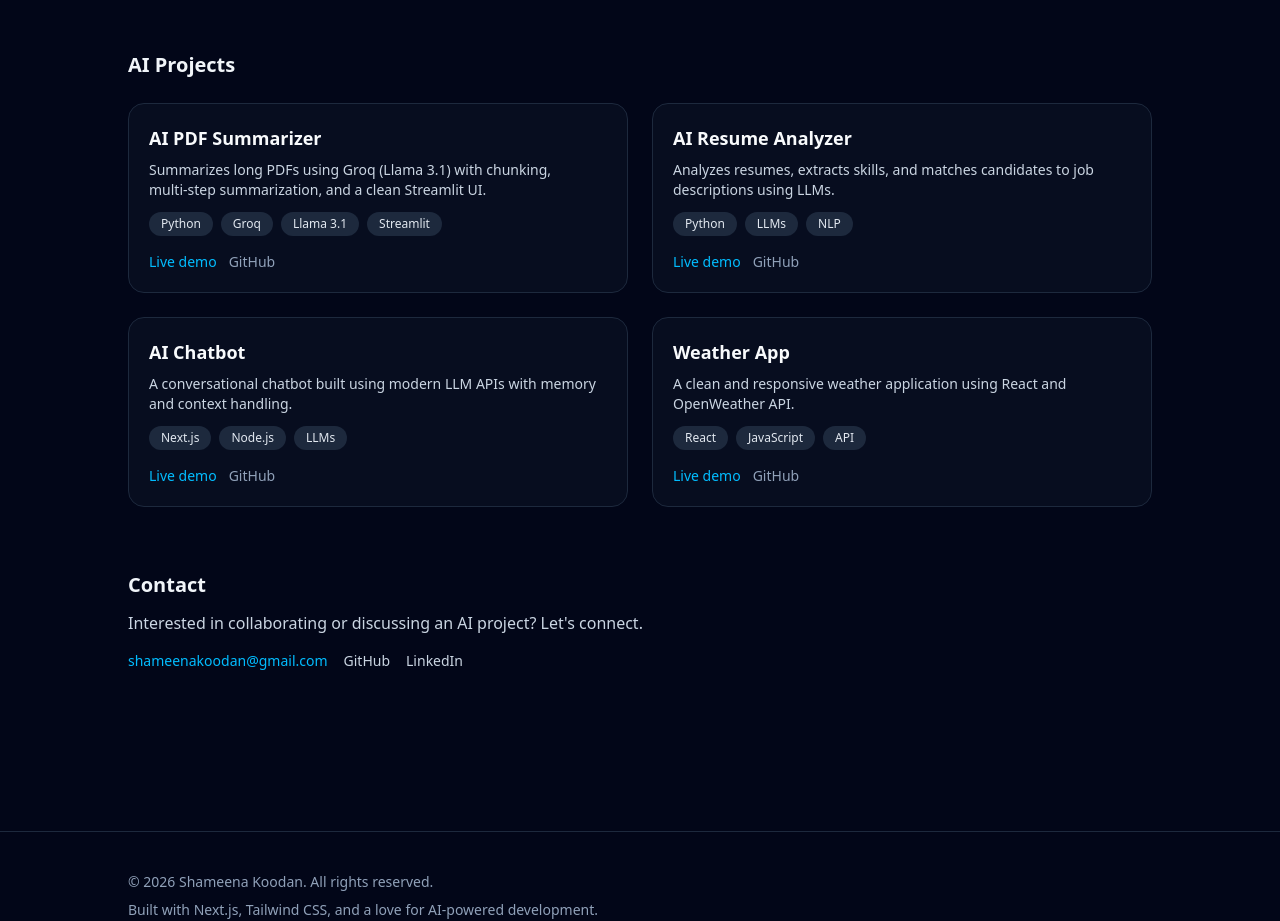
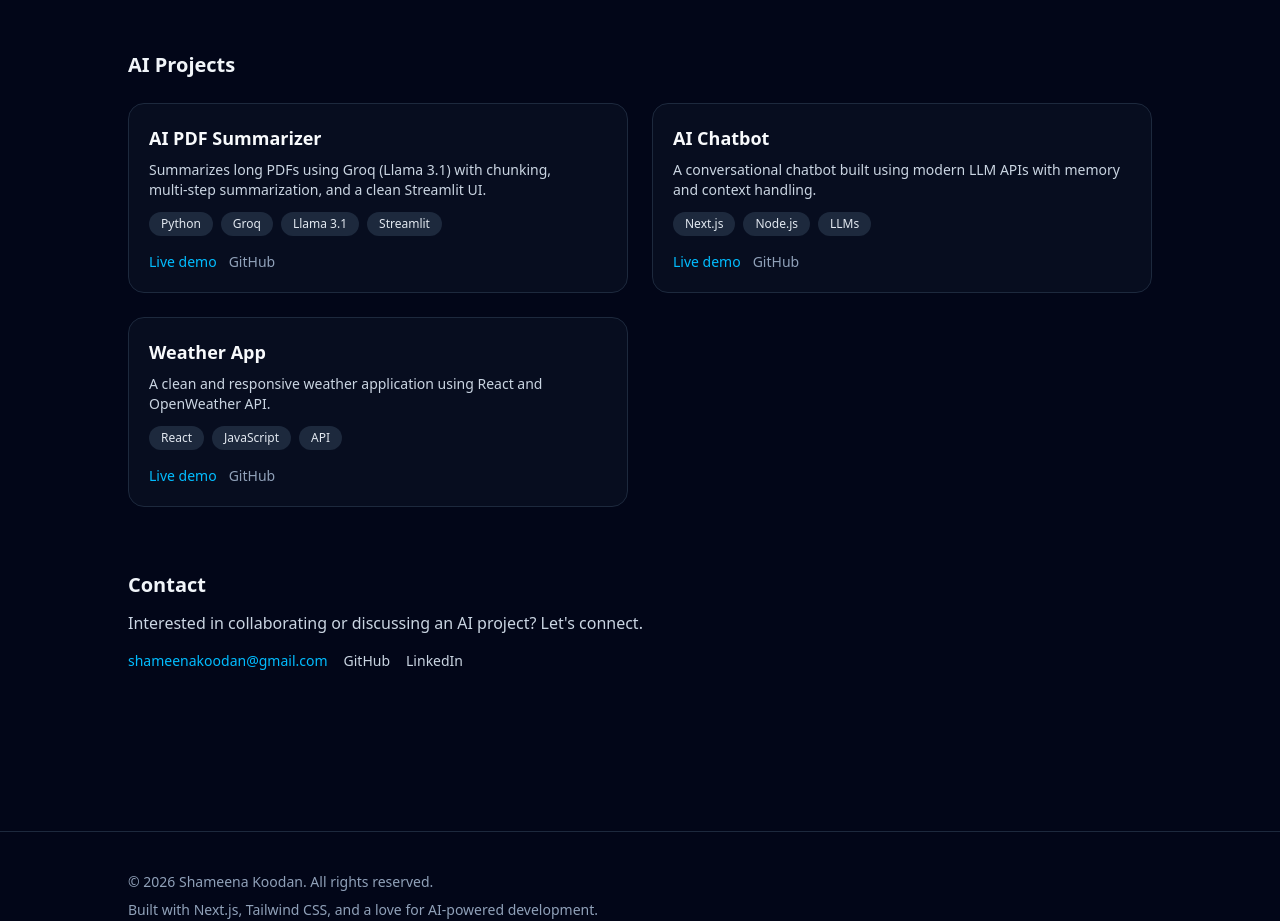
Before and after one commit to shameenakoodan/shameenakoodanportfolio, a Next.js app: page / in a window 1280 px wide. Shown: the part 900-1821 px from the top of the page. Built offline with nearby package versions, Linux system fonts and the light colour scheme.

Commit message:
Changes to fron page

```diff
--- a/src/app/page.tsx
+++ b/src/app/page.tsx
@@ -19,14 +19,14 @@ const projects = [
     link: "#",
     github: "https://github.com/shameenakoodan",
   },
-  {
-    title: "AI Resume Analyzer",
-    description:
-      "Analyzes resumes, extracts skills, and matches candidates to job descriptions using LLMs.",
-    tech: ["Python", "LLMs", "NLP"],
-    link: "#",
-    github: "https://github.com/shameenakoodan",
-  },
+  // {
+  //   title: "AI Resume Analyzer",
+  //   description:
+  //     "Analyzes resumes, extracts skills, and matches candidates to job descriptions using LLMs.",
+  //   tech: ["Python", "LLMs", "NLP"],
+  //   link: "#",
+  //   github: "https://github.com/shameenakoodan",
+  // },
   {
     title: "AI Chatbot",
     description:
```
